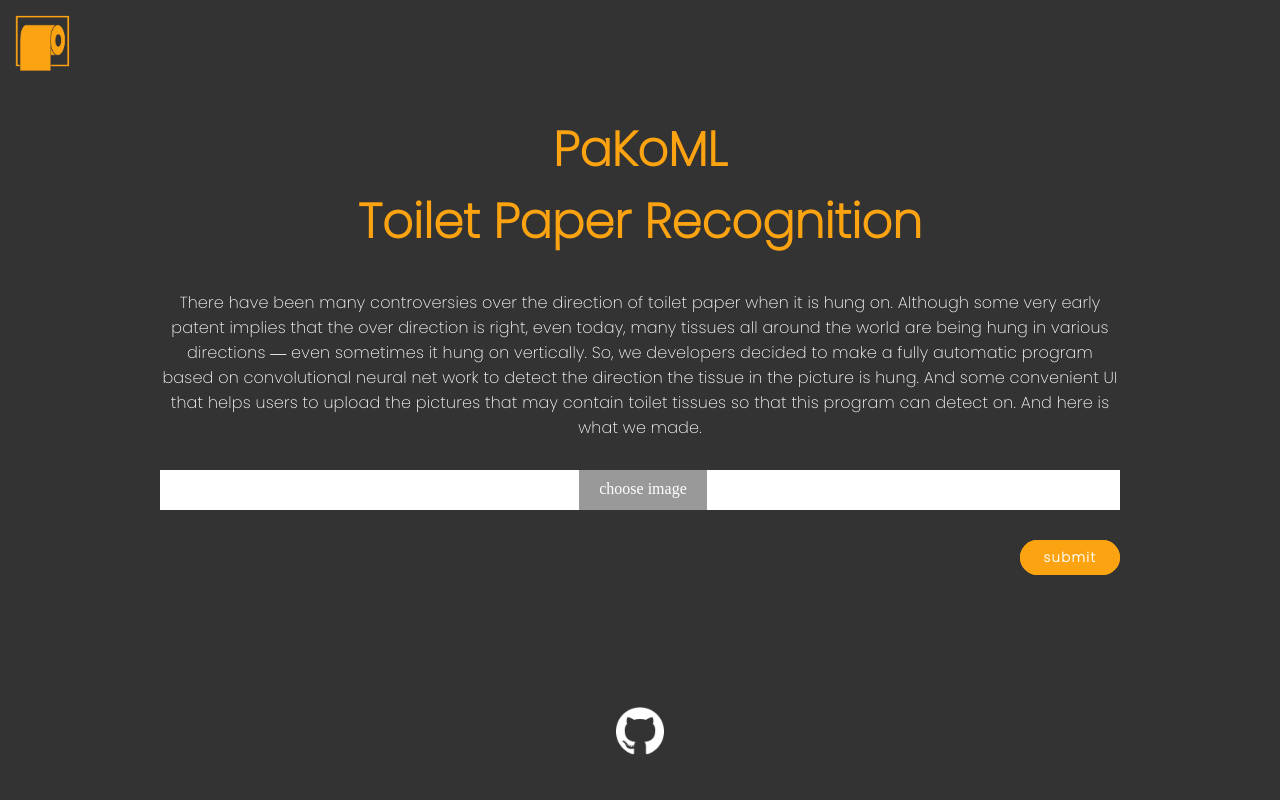
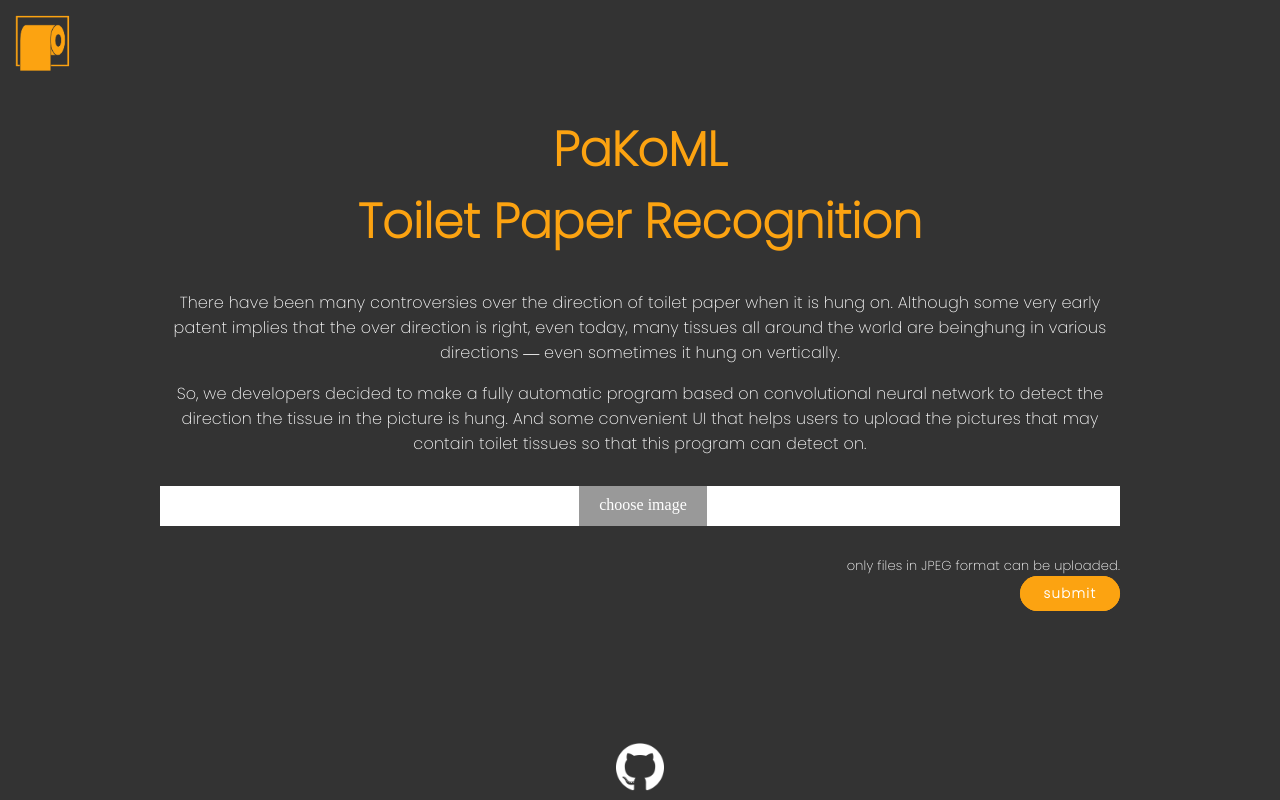
Before and after one commit to PaKoML/Toilet_Paper_Recognition, a Flask app: page / in a window 1280 px wide. Run offline with Flask 2, Linux system fonts and the light colour scheme.

Commit message:
notice added

```diff
--- a/backend/server.py
+++ b/backend/server.py
@@ -125,4 +125,4 @@ def index():
 
 if __name__ == '__main__' :
     app.secret_key = 'temp'
-    app.run(host = '0.0.0.0', debug = True)
+    app.run(host = '0.0.0.0')
--- a/backend/static/css/start_style.css
+++ b/backend/static/css/start_style.css
@@ -71,6 +71,25 @@ li {
     letter-spacing: 0.17px;
     color: #fff;
     text-align: center;
+    margin-left: auto;
+    margin-right: auto;
+    left: 0;
+    right: 0;
+    margin-top: 20px;
+}
+
+.notice {
+    max-width: 960px;
+    height: 30%;
+    font-family: 'Poppins';
+    font-weight: normal;
+    font-size: small;
+    font-stretch: normal;
+    font-style: normal;
+    line-height: normal;
+    letter-spacing: 0.17px;
+    color: #fff;
+    text-align: right;
     margin-left: auto;
     margin-right: auto;
     left: 0;
--- a/backend/templates/file_upload.html
+++ b/backend/templates/file_upload.html
@@ -29,15 +29,12 @@
                     </span>
 
                     <div class="mention">
-                        There have been many controversies over the direction of toilet paper when
-                        it is hung on. Although some very early patent implies that the over
-                        direction is right, even today, many tissues all around the world are being
-                        hung in various directions ― even sometimes it hung on vertically. So, we
-                        developers decided to make a fully automatic program based on convolutional
-                        neural net work to detect the direction the tissue in the picture is hung.
-                        And some convenient UI that helps users to upload the pictures that may
-                        contain toilet tissues so that this program can detect on. And here is what
-                        we made.
+                        <p>
+                            There have been many controversies over the direction of toilet paper when it is hung on. Although some very early patent implies that the over direction is right, even today, many tissues all around the world are beinghung in various directions ― even sometimes it hung on vertically.
+                        </p>
+                        <p>
+                            So, we developers decided to make a fully automatic program based on convolutional neural network to detect the direction the tissue in the picture is hung. And some convenient UI that helps users to upload the pictures that may contain toilet tissues so that this program can detect on.
+                        </p>
                     </div>
                 </div>
 
@@ -56,11 +53,17 @@
                     </div>
                 </div>
 
+                <div class = "notice">
+                    only files in JPEG format can be uploaded.
+                </div>
+
                 <div class="file-submit">
                     <div class="botton">
                         <input type="submit" value="submit" />
                     </div>
                 </div>
+
+
 
                 <div class="link">
                     <a href="https://github.com/PaKoML/Toilet_Paper_Recognition" target="_blank">
```
